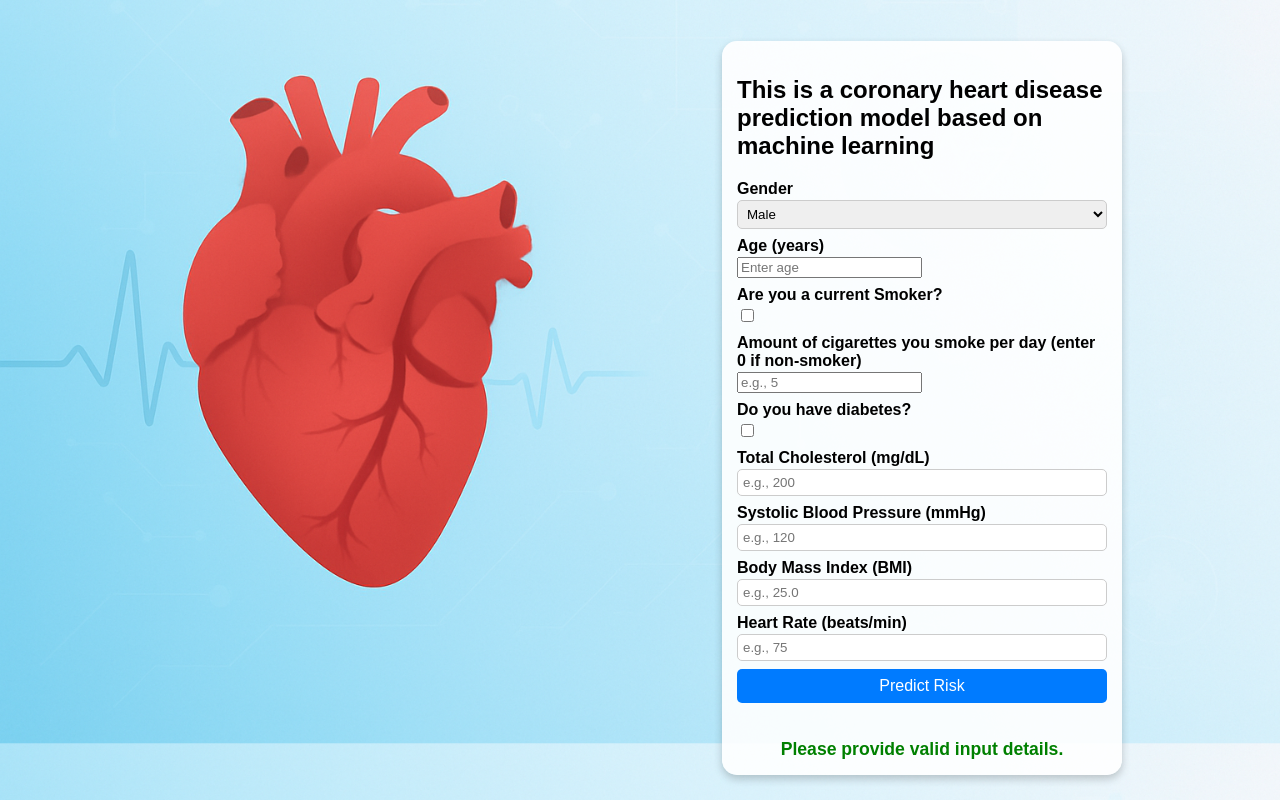
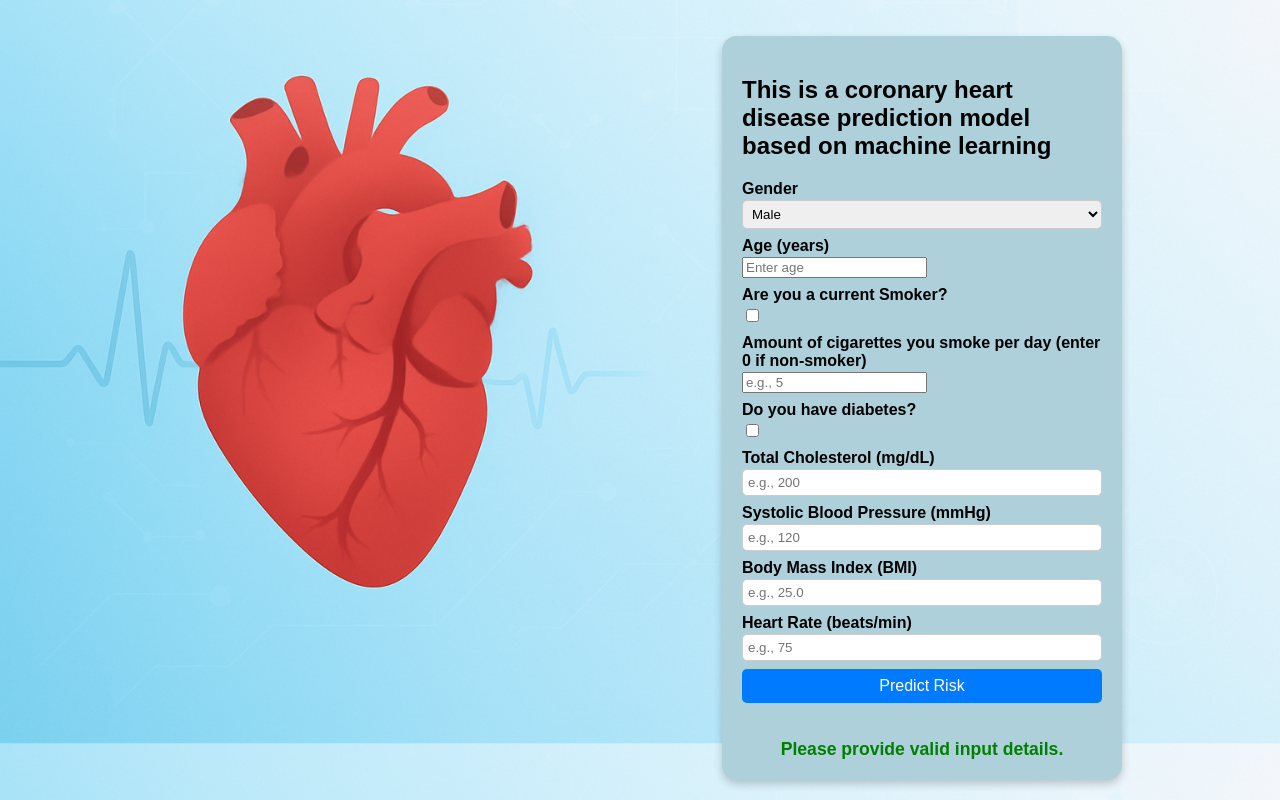
Before and after one commit to Nazihahaha/Coronary-Heart-Disease-Prediction, a Flask app: page / in a window 1280 px wide. Run offline with Flask 3, Linux system fonts and the light colour scheme.

Commit message:
Update index.html

```diff
--- a/templates/index.html
+++ b/templates/index.html
@@ -7,6 +7,7 @@
         background-size: cover;
         background-position: center -110px;
         font-family: Arial, sans-serif;
+
     }
 
     .container {
@@ -22,16 +23,18 @@
         height: 75vh; /* Reduced from 85vh to 75vh to bring the center point down */
 
         padding-right: 150px;
+
 }
 
     .form-block {
-        background-color: rgba(255, 255, 255, 0.9);
+        background-color: rgb(173, 208, 219);
         border-radius: 15px;
         /* Reduce the padding to save vertical space */
-        padding: 15px;
+        padding: 20px;
         box-shadow: 0 4px 8px rgba(0, 0, 0, 0.2);
         width: 400px;
         box-sizing: border-box;
+        height: min-content;
     }
 
     h3 {
```
